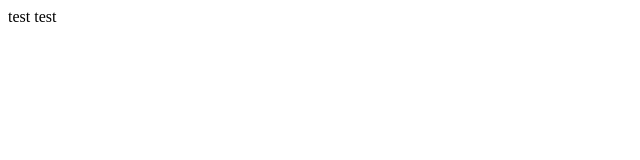
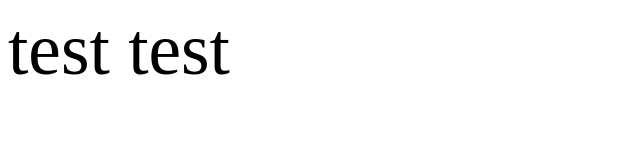
Before and after one commit to UmiPKC/portfolio, a plain HTML site: page index.html in a window 1280 px wide. Shown: the whole page, without its empty margins (0-640 px from the left). Drawn offline with Linux system fonts and the light colour scheme.

Commit message:
blank commit

```diff
--- a/index.html
+++ b/index.html
@@ -2,7 +2,7 @@
 <html>
   <head>
     <title>Umi Thompson</title>
-    <!--link to stylesheet-->
+    <link rel="stylesheet" type="text/css" href="style.css" />
   </head>
 
   <body>
--- a/style.css
+++ b/style.css
@@ -0,0 +1,3 @@
+p1 {
+  font-size: 55pt;
+}
```
